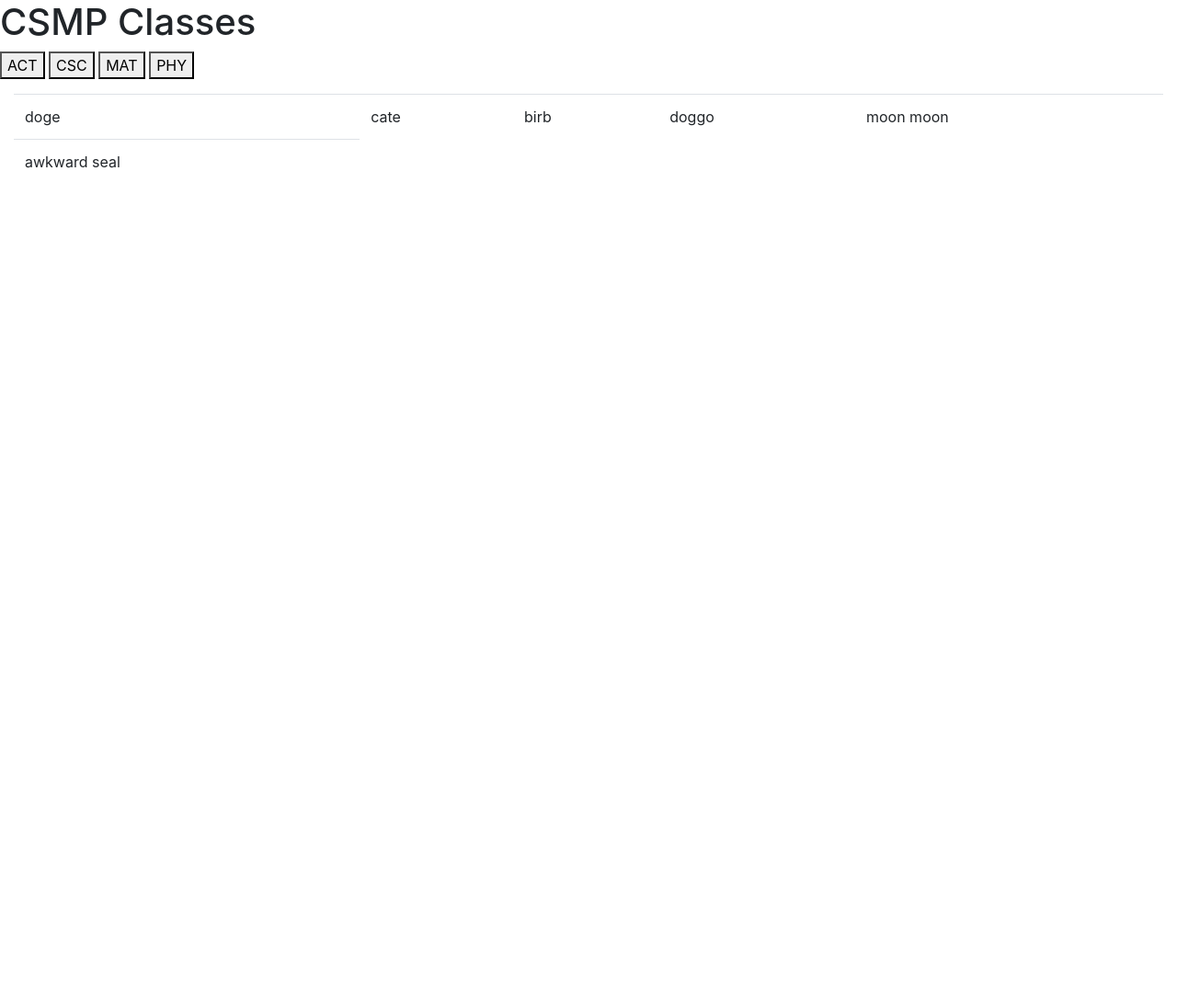
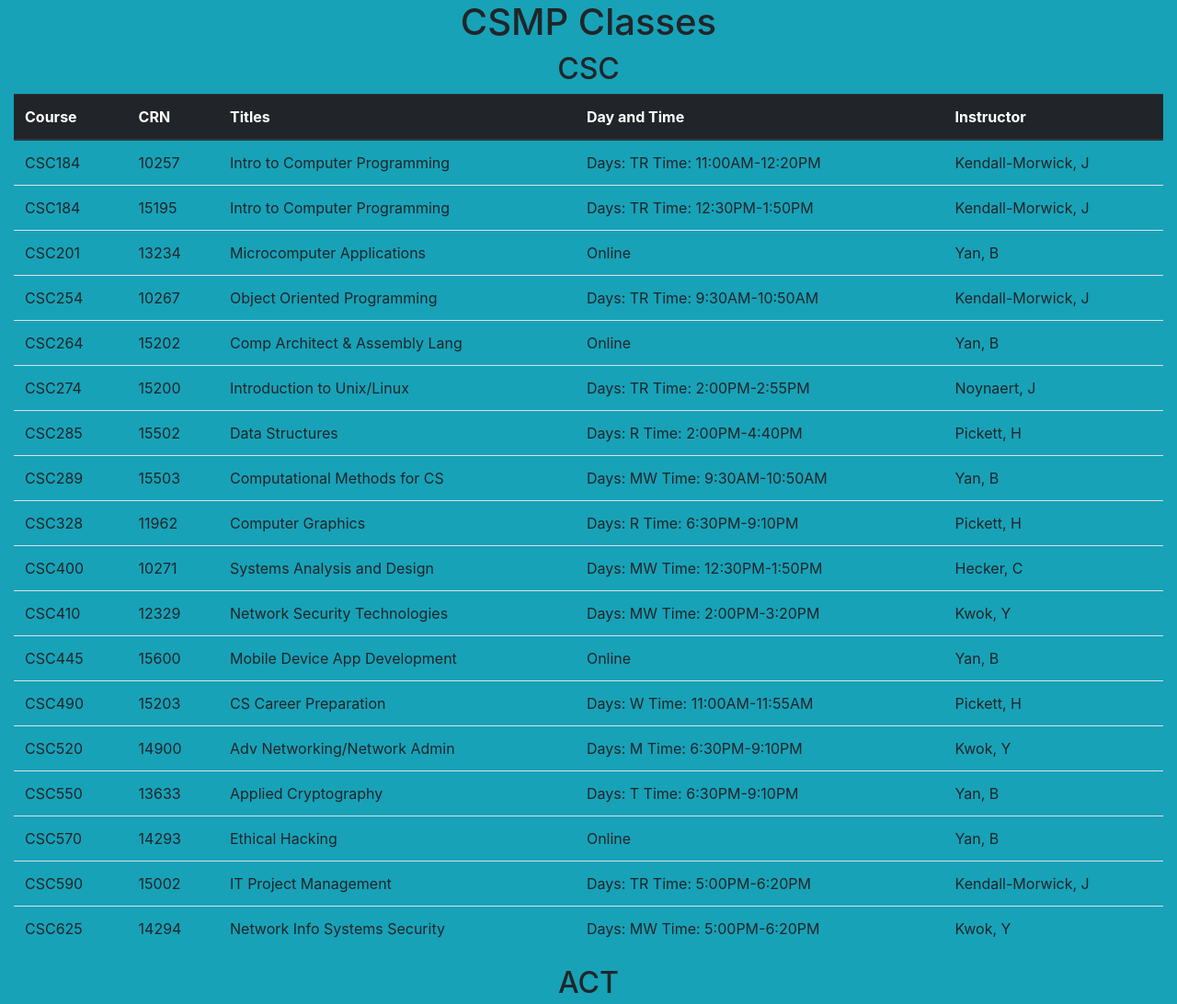
Before and after one commit to nhogue/act311, a plain HTML site: page Homework04/index.html in a window 1280 px wide. Shown: the top 1092 px of the page at 92% size. Before the commit the page ends 800 px from the top, so only its background shows below. Drawn offline with nearby package versions, Linux system fonts and the light colour scheme.

Commit message:
Completed homework 04

```diff
--- a/Homework04/JavaS.js
+++ b/Homework04/JavaS.js
@@ -1,16 +1,41 @@
-window.addEventListener("load", function(){
-    var data = ["doge", "cate", "birb", "doggo", "moon moon", "awkward seal"];
+function showClasses(){
+    courses.forEach( a => {
+        var tablename=""
+        switch(a.course.substring(0,3)){
+            case "CSC" :
+                tablename= "Csc"
+                break;
+            case "ACT" :
+                tablename= "Act"
+                break;
+            case "MAT" :
+                tablename= "Mat"
+                break;
+            case "PHY" :
+                tablename= "Phy"
+                break;
+        }
 
-    var perrow = 5,
-        html = '<table class="table"><tr><tr><tr><tr><tr>';
-    for (var i=0; i<data.length; i++) {
-      html += `<td>${data[i]}</td>`;
-      var next = i+1;
-      if (next%perrow==0 && next!=data.length) {
-        html += "</tr><tr>";
-      }
-    }
-    html += "</tr></table>";
+        var table = document.querySelector("#"+tablename);
+        var row = table.insertRow(-1);
+        var cell1 = row.insertCell(-1).innerHTML=a.course;
+        var cell2 = row.insertCell(-1).innerHTML=a.crn;
+        var cell3 = row.insertCell(-1).innerHTML=a.title;
 
-    document.getElementById("container").innerHTML = html;
-  });
+
+        var dates = "Days: "+a["days"]+" Time: "+ a["times"]
+
+        if(a["times"]=="-"){
+            dates="Online"
+        }
+        var cell4 = row.insertCell(-1).innerHTML=dates;
+        var cell5 = row.insertCell(-1).innerHTML=a.instructor;
+
+        if(a["hours"]==0){
+            row.classList.add("bg-warning");
+        }
+        table.classList.remove("table-striped")
+        table.classList.add("table-striped")
+    })
+
+}
--- a/Homework04/index.html
+++ b/Homework04/index.html
@@ -6,18 +6,77 @@
     <link rel="stylesheet" href="https://maxcdn.bootstrapcdn.com/bootstrap/4.0.0/css/bootstrap.min.css" integrity="sha384-Gn5384xqQ1aoWXA+058RXPxPg6fy4IWvTNh0E263XmFcJlSAwiGgFAW/dAiS6JXm" crossorigin="anonymous">
     <title>Homework04</title>
     </head>
-    <body>
+    <body class="bg-info" onload="showClasses()">
+        <h1 class="text-center">CSMP Classes</h1>
+        <h2 class="text-center">CSC</h2>
+            <div class="container-fluid" id="container">
+                <table class="table table-striped" id="Csc">
+                    <thead class="thead-dark">
+                        <tr>
+                            <th scope="col">Course</th>
+                            <th scope="col">CRN</th>
+                            <th scope="col">Titles</th>
+                            <th scope="col">Day and Time</th>
+                            <th scope="col">Instructor</th>
+                        </tr>
+                    </thead>
+                    <tbody>
+
+                    </tbody>
+                    </table>
+            </div>
+            <h2 class="text-center">ACT</h2>
+            <div class="container-fluid" id="container">
+                <table class="table table-striped" id="Act">
+                    <thead class="thead-dark">
+                        <tr>
+                            <th scope="col">Course</th>
+                            <th scope="col">CRN</th>
+                            <th scope="col">Titles</th>
+                            <th scope="col">Day and Time</th>
+                            <th scope="col">Instructor</th>
+                        </tr>
+                    </thead>
+                    <tbody>
+
+                    </tbody>
+                    </table>
+            </div>
+            <h2 class="text-center">MAT</h2>
+            <div class="container-fluid" id="container">
+                <table class="table table-striped" id="Mat">
+                    <thead class="thead-dark">
+                        <tr>
+                            <th scope="col">Course</th>
+                            <th scope="col">CRN</th>
+                            <th scope="col">Titles</th>
+                            <th scope="col">Day and Time</th>
+                            <th scope="col">Instructor</th>
+                        </tr>
+                    </thead>
+                    <tbody>
+
+                    </tbody>
+                    </table>
+            </div>
+            <h2 class="text-center">PHY</h2>
+            <div class="container-fluid" id="container">
+                <table class="table table-striped" id="Phy">
+                    <thead class="thead-dark">
+                        <tr>
+                            <th scope="col">Course</th>
+                            <th scope="col">CRN</th>
+                            <th scope="col">Titles</th>
+                            <th scope="col">Day and Time</th>
+                            <th scope="col">Instructor</th>
+                        </tr>
+                    </thead>
+                    <tbody>
+
+                    </tbody>
+                    </table>
+            </div>
     <script src="./csmp.js"></script>
     <script src="./JavaS.js"></script>
-    <h1>CSMP Classes</h1>
-    <p>
-        <button onclick="ACT()">ACT</button>
-        <button onclick="CSC()">CSC</button>
-        <button onclick="MAT()">MAT</button>
-        <button onclick="PHY()">PHY</button>
-    </p>
-<div class="container-fluid" id="container">
-
-</div>
     </body>
     </html>
```
